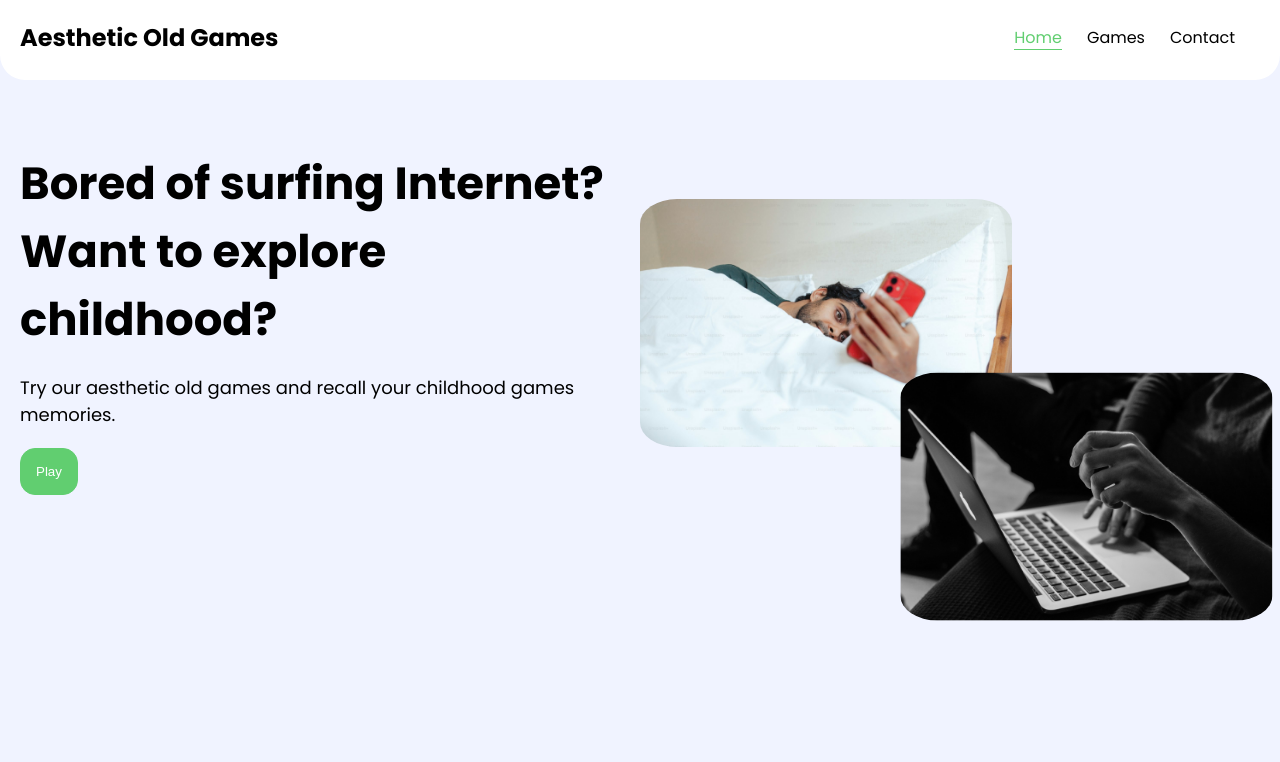
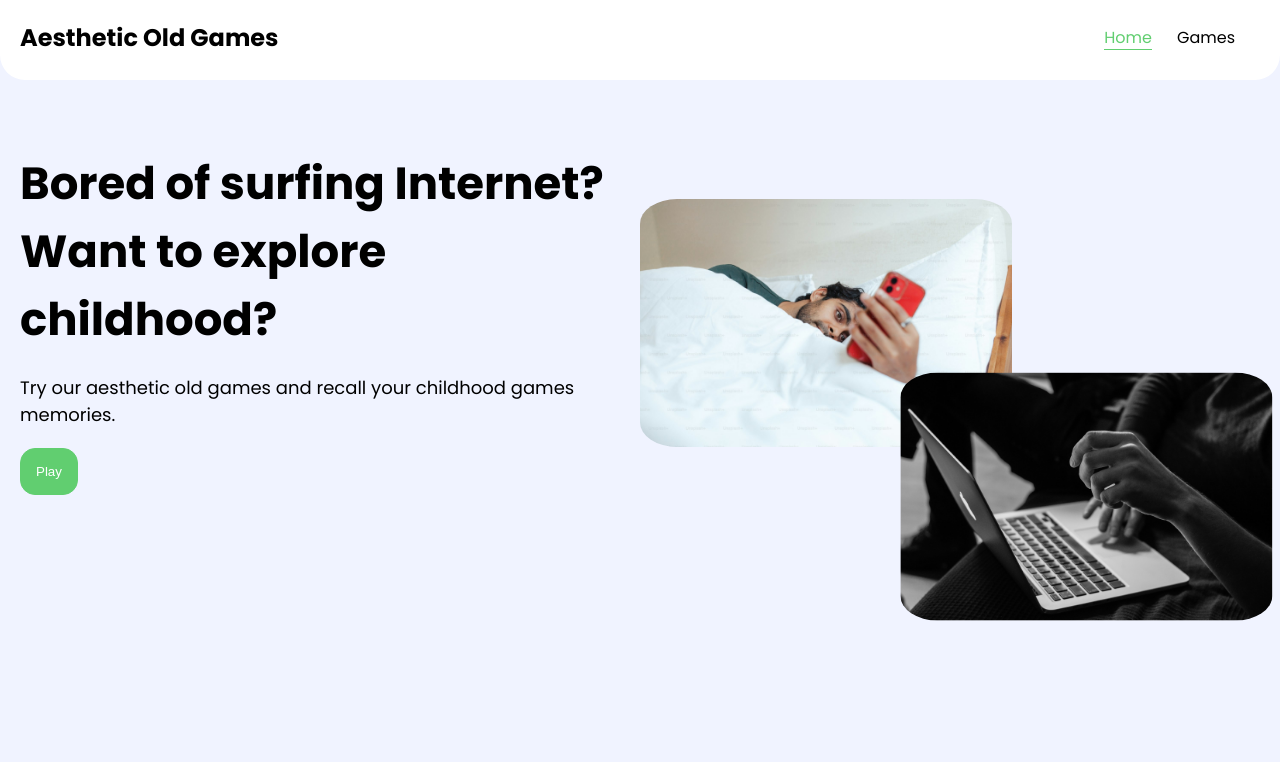
Before and after one commit to HafizAreebIrfan/Aesthetic-Old-Games, a plain HTML site: page index.html in a window 1280 px wide. Shown: the top 762 px of the page. Drawn offline with Linux system fonts and the light colour scheme.

Commit message:
Update index.html

```diff
--- a/index.html
+++ b/index.html
@@ -14,7 +14,6 @@
                 <ul class="menuitems hide">
                     <li class="home active"><a href="#home" >Home</a></li>
                     <li class="games"><a href="#games" >Games</a></li>
-                    <li class="contact"><a href="#contact">Contact</a></li>
                 </ul>
                 <div class="mobilemenu">
             <i class="fas fa-align-right"></i>
```
